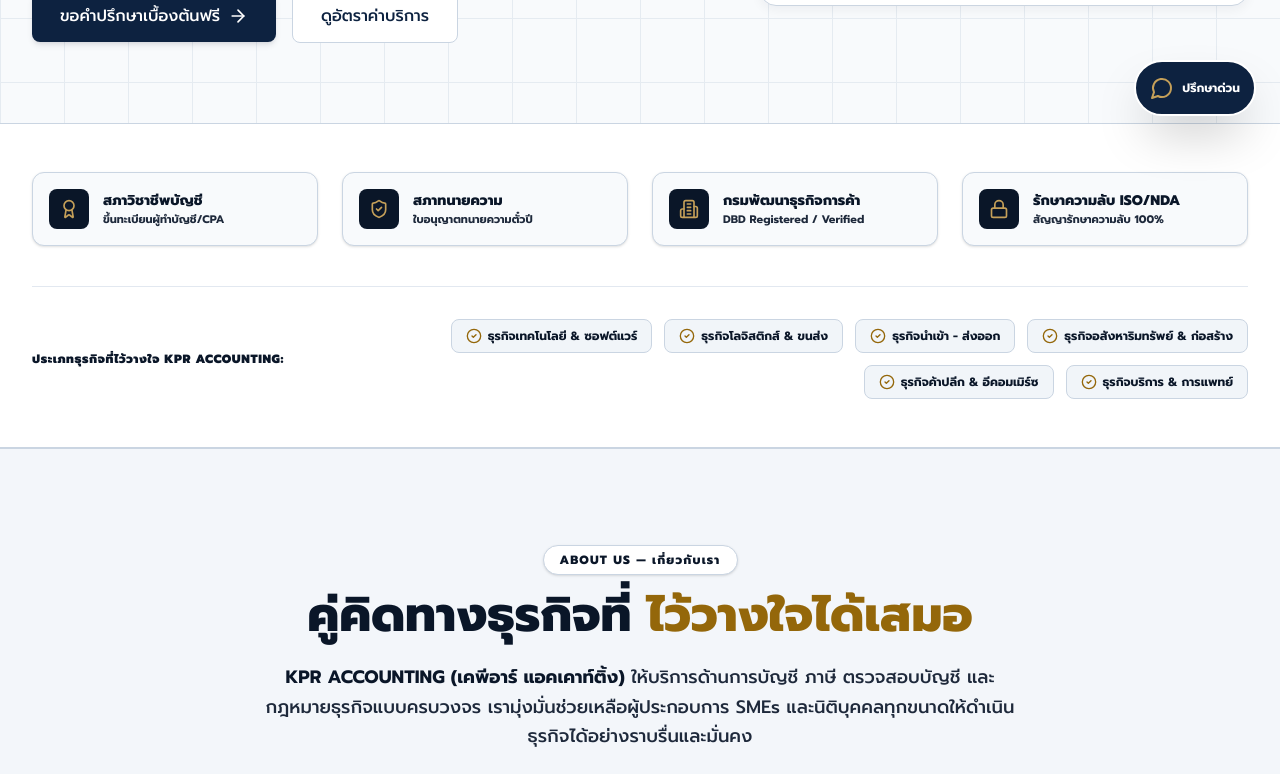
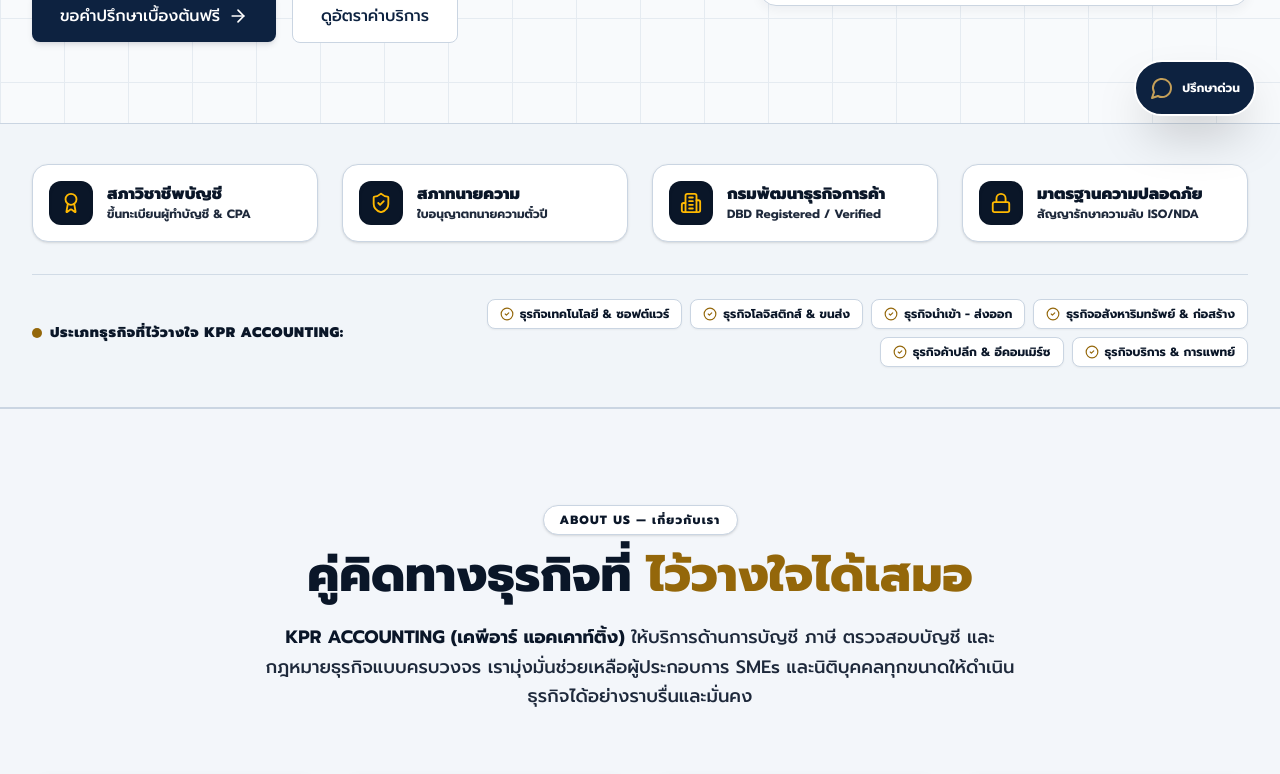
Before and after one commit to sadper102/KPR-Accounting, a Next.js app: page / in a window 1280 px wide. Shown: the part 660-1434 px from the top of the page. Built offline with nearby package versions, Linux system fonts and the light colour scheme; a web font is replaced by a local one.

Commit message:
Fix dark card text contrast to pure white/gold and redesign TrustBar section to sleek executive theme

```diff
--- a/src/components/Services.tsx
+++ b/src/components/Services.tsx
@@ -45,7 +45,7 @@
           </ScrollReveal>
 
           <ScrollReveal direction="up" delay={0.2}>
-            <p className="text-[#1E293B] text-base sm:text-lg font-medium">
+            <p className="text-[#0A1628] text-base sm:text-lg font-bold">
               เราให้บริการที่ปรับให้เหมาะกับประเภทและขนาดธุรกิจของคุณ ตั้งแต่เริ่มต้นประกอบการจนถึงบริษัทเติบโต
             </p>
           </ScrollReveal>
@@ -70,7 +70,7 @@
                     <h3 className="text-2xl font-extrabold text-[#0A1628] mb-3 font-serif">
                       {srv.title}
                     </h3>
-                    <p className="text-[#1E293B] text-sm mb-6 leading-relaxed font-medium">
+                    <p className="text-[#1E293B] text-sm mb-6 leading-relaxed font-bold">
                       {srv.shortDesc}
                     </p>
 
@@ -102,17 +102,17 @@
           })}
         </div>
 
-        {/* Bottom Banner */}
+        {/* Bottom Dark Banner (PURE WHITE HIGH CONTRAST TEXT) */}
         <ScrollReveal direction="up" delay={0.4}>
-          <div className="mt-16 executive-card rounded-3xl p-8 sm:p-12 text-center bg-[#0A1628] text-white border border-slate-800 shadow-2xl relative overflow-hidden">
+          <div className="mt-16 rounded-3xl p-8 sm:p-12 text-center bg-[#0A1628] text-white border-2 border-slate-700 shadow-2xl relative overflow-hidden">
             <div className="max-w-2xl mx-auto relative z-10">
-              <h3 className="text-2xl sm:text-3xl font-extrabold mb-4 font-serif text-white">
+              <h3 className="text-2xl sm:text-3xl font-black mb-4 font-serif text-white">
                 ต้องการที่ปรึกษาเฉพาะทาง หรือ แพ็กเกจดูแลรายเดือน?
               </h3>
-              <p className="text-slate-200 text-base mb-8 font-medium">
+              <p className="text-white text-base sm:text-lg mb-8 font-bold leading-relaxed">
                 เรามีแพ็กเกจยืดหยุ่นที่คุ้มค่า เหมาะสำหรับผู้เริ่มต้นประกอบการและบริษัทที่ต้องการดูแลอย่างต่อเนื่อง
               </p>
-              <Button href="#contact" variant="gold" size="lg" className="font-bold">
+              <Button href="#contact" variant="gold" size="lg" className="font-extrabold">
                 ขอใบเสนอราคาแพ็กเกจ
               </Button>
             </div>
--- a/src/components/TrustBar.tsx
+++ b/src/components/TrustBar.tsx
@@ -8,7 +8,7 @@
   const accreditations = [
     {
       title: "สภาวิชาชีพบัญชี",
-      subtitle: "ขึ้นทะเบียนผู้ทำบัญชี/CPA",
+      subtitle: "ขึ้นทะเบียนผู้ทำบัญชี & CPA",
       icon: Award,
     },
     {
@@ -22,8 +22,8 @@
       icon: Building2,
     },
     {
-      title: "รักษาความลับ ISO/NDA",
-      subtitle: "สัญญารักษาความลับ 100%",
+      title: "มาตรฐานความปลอดภัย",
+      subtitle: "สัญญารักษาความลับ ISO/NDA",
       icon: Lock,
     },
   ];
@@ -38,27 +38,28 @@
   ];
 
   return (
-    <section className="py-12 bg-white border-y border-slate-300">
-      <div className="max-w-7xl mx-auto px-4 sm:px-6 lg:px-8">
+    <section className="py-10 bg-[#F1F5F9] border-y border-slate-300 relative overflow-hidden">
 
-        {/* Accreditation Seals Grid */}
+      <div className="max-w-7xl mx-auto px-4 sm:px-6 lg:px-8 relative z-10">
+
+        {/* Accreditation Badges Bar */}
         <ScrollReveal direction="up">
-          <div className="grid grid-cols-2 md:grid-cols-4 gap-4 sm:gap-6 pb-10 border-b border-slate-200">
+          <div className="grid grid-cols-1 sm:grid-cols-2 lg:grid-cols-4 gap-4 sm:gap-6 pb-8 border-b border-slate-300/80">
             {accreditations.map((acc, idx) => {
               const IconComp = acc.icon;
               return (
                 <div
                   key={idx}
-                  className="flex items-center gap-3.5 p-4 rounded-xl bg-slate-50 border border-slate-300 shadow-sm"
+                  className="flex items-center gap-3.5 p-4 rounded-2xl bg-white border border-slate-300 shadow-sm hover:shadow-md hover:border-[#0A1628] transition-all duration-200"
                 >
-                  <div className="w-10 h-10 rounded-lg bg-[#0A1628] text-[#C5A059] flex items-center justify-center shrink-0">
-                    <IconComp className="w-5 h-5" />
+                  <div className="w-11 h-11 rounded-xl bg-[#0A1628] text-amber-400 flex items-center justify-center shrink-0 shadow-inner">
+                    <IconComp className="w-5.5 h-5.5" />
                   </div>
                   <div className="min-w-0">
-                    <div className="text-[#0A1628] font-extrabold text-xs sm:text-sm truncate">
+                    <div className="text-[#0A1628] font-black text-sm sm:text-base leading-tight truncate">
                       {acc.title}
                     </div>
-                    <div className="text-[#1E293B] font-bold text-[11px] truncate">
+                    <div className="text-[#1E293B] font-bold text-xs mt-0.5 truncate">
                       {acc.subtitle}
                     </div>
                   </div>
@@ -68,21 +69,22 @@
           </div>
         </ScrollReveal>
 
-        {/* Client Industry Sectors Strip */}
+        {/* Client Industry Sectors Bar */}
         <ScrollReveal direction="up" delay={0.2}>
-          <div className="pt-8 flex flex-col md:flex-row items-center justify-between gap-6">
-            <div className="text-xs font-black text-[#0A1628] uppercase tracking-wider shrink-0">
-              ประเภทธุรกิจที่ไว้วางใจ KPR ACCOUNTING:
+          <div className="pt-6 flex flex-col md:flex-row items-center justify-between gap-4">
+            <div className="flex items-center gap-2 text-xs sm:text-sm font-black text-[#0A1628] uppercase tracking-wider shrink-0">
+              <span className="w-2.5 h-2.5 rounded-full bg-[#94670A]" />
+              <span>ประเภทธุรกิจที่ไว้วางใจ KPR ACCOUNTING:</span>
             </div>
 
-            <div className="flex flex-wrap justify-center md:justify-end gap-2.5 sm:gap-3 text-xs font-bold text-[#0A1628]">
+            <div className="flex flex-wrap justify-center md:justify-end gap-2 text-xs font-bold text-[#0A1628]">
               {clientSectors.map((sector, sIdx) => (
                 <span
                   key={sIdx}
-                  className="inline-flex items-center gap-1.5 px-3.5 py-2 rounded-lg bg-slate-100 border border-slate-300 whitespace-nowrap"
+                  className="inline-flex items-center gap-1.5 px-3 py-1.5 rounded-lg bg-white border border-slate-300 shadow-xs hover:border-[#0A1628] transition-colors"
                 >
-                  <CheckCircle2 className="w-4 h-4 text-[#94670A] shrink-0" />
-                  <span>{sector}</span>
+                  <CheckCircle2 className="w-3.5 h-3.5 text-[#94670A] shrink-0" />
+                  <span className="font-bold">{sector}</span>
                 </span>
               ))}
             </div>
```
Also changed, not shown: src/components/WhyUs.tsx (+23 -17 lines).
